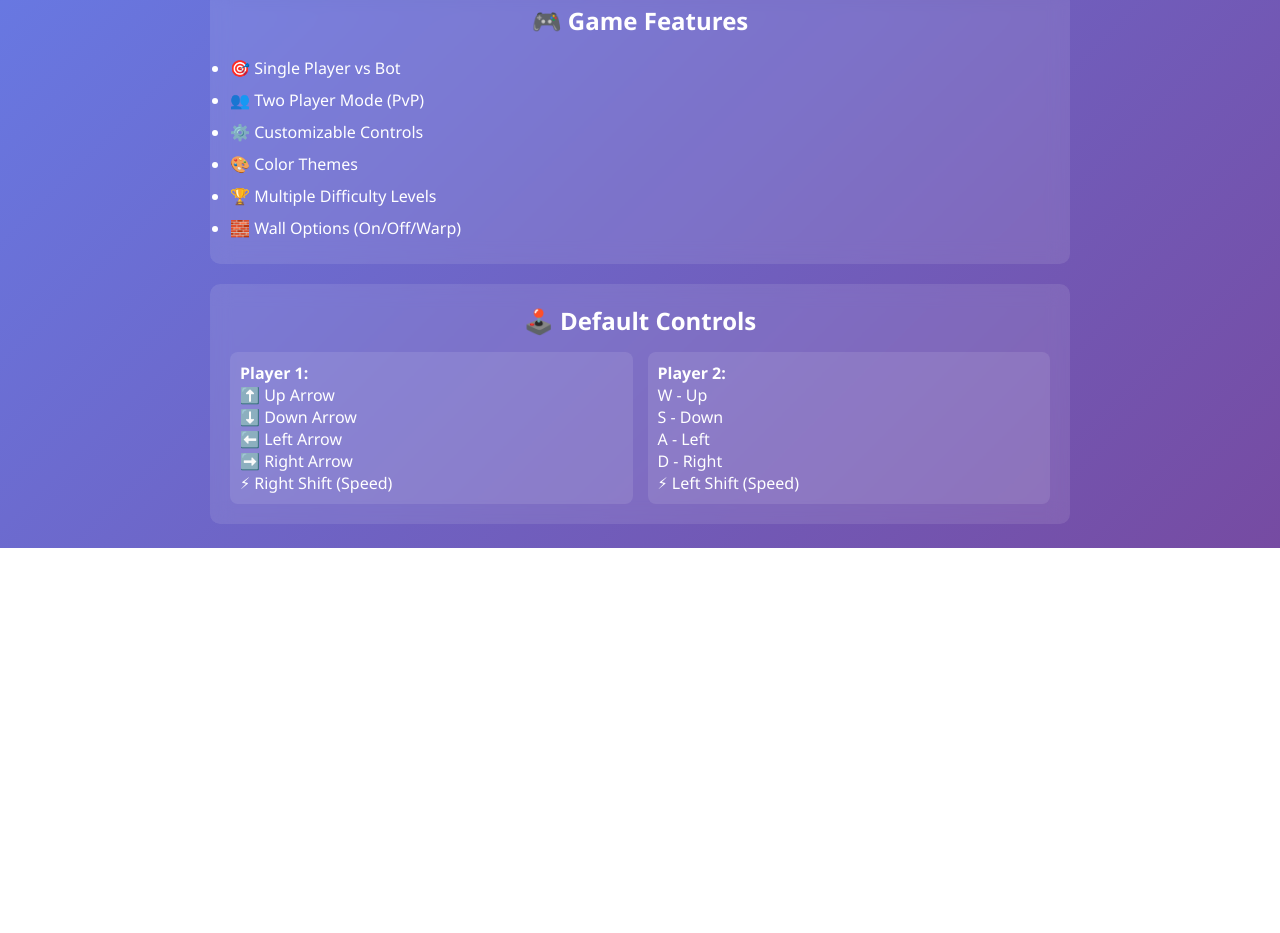
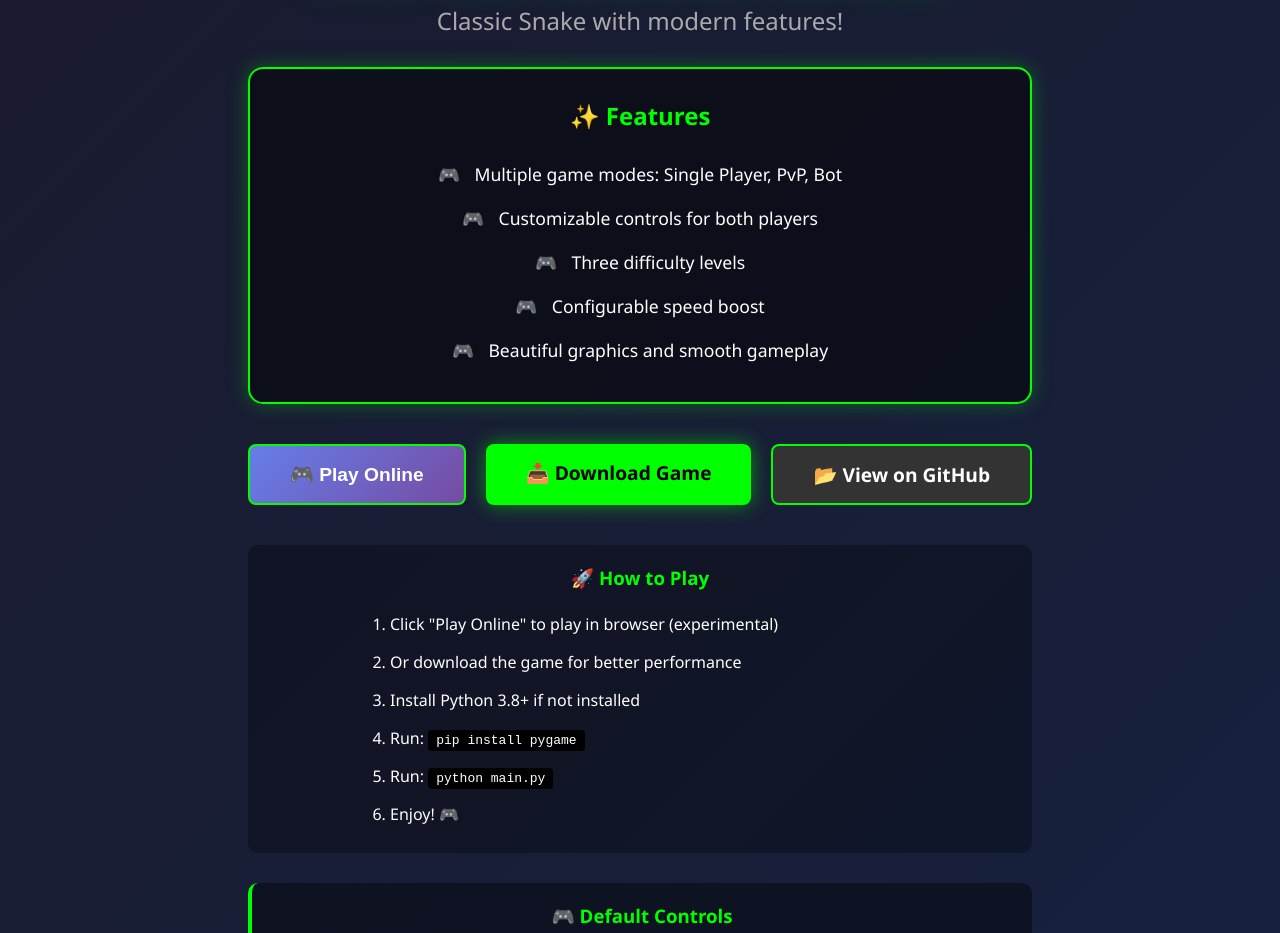
Before and after one commit to zhirkoalexander-maker/snakegame, a plain HTML site: page index.html in a window 1280 px wide. Shown: the part 252-1185 px from the top of the page. Before the commit the page ends 800 px from the top, so only its background shows below. Drawn offline with Linux system fonts and the light colour scheme.

Commit message:
Add Play Online button with game overlay

```diff
--- a/index.html
+++ b/index.html
@@ -3,76 +3,221 @@
 <head>
     <meta charset="UTF-8">
     <meta name="viewport" content="width=device-width, initial-scale=1.0">
-    <title>Snake Game 🐍</title>
+    <title>Super Snake Game</title>
     <style>
         * {
             margin: 0;
             padding: 0;
             box-sizing: border-box;
         }
+
         body {
+            background: linear-gradient(135deg, #1a1a2e 0%, #16213e 100%);
             font-family: 'Segoe UI', Tahoma, Geneva, Verdana, sans-serif;
-            background: linear-gradient(135deg, #667eea 0%, #764ba2 100%);
+            color: #fff;
             min-height: 100vh;
             display: flex;
-            flex-direction: column;
+            justify-content: center;
             align-items: center;
-            justify-content: center;
-            color: white;
+            padding: 20px;
         }
+
         .container {
-            max-width: 900px;
-            width: 100%;
-            padding: 20px;
+            max-width: 800px;
             text-align: center;
         }
+
         h1 {
-            font-size: 3em;
+            font-size: 4em;
             margin-bottom: 20px;
-            text-shadow: 2px 2px 4px rgba(0,0,0,0.3);
+            text-shadow: 0 0 30px rgba(0, 255, 0, 0.7);
+            color: #00ff00;
+            animation: glow 2s ease-in-out infinite;
         }
-        .game-container {
+
+        @keyframes glow {
+            0%, 100% { text-shadow: 0 0 30px rgba(0, 255, 0, 0.7); }
+            50% { text-shadow: 0 0 50px rgba(0, 255, 0, 1); }
+        }
+
+        .subtitle {
+            font-size: 1.5em;
+            margin-bottom: 30px;
+            color: #aaa;
+        }
+
+        .features {
+            background: rgba(0, 0, 0, 0.5);
+            padding: 30px;
+            border-radius: 15px;
+            margin: 30px 0;
+            border: 2px solid #00ff00;
+            box-shadow: 0 0 20px rgba(0, 255, 0, 0.3);
+        }
+
+        .features h2 {
+            color: #00ff00;
+            margin-bottom: 20px;
+        }
+
+        .features ul {
+            list-style: none;
+            padding: 0;
+        }
+
+        .features li {
+            padding: 10px 0;
+            font-size: 1.1em;
+        }
+
+        .features li::before {
+            content: "🎮 ";
+            margin-right: 10px;
+        }
+
+        .buttons {
+            display: flex;
+            gap: 20px;
+            justify-content: center;
+            margin-top: 40px;
+            flex-wrap: wrap;
+        }
+
+        .btn {
+            padding: 15px 40px;
+            font-size: 1.2em;
+            border: none;
+            border-radius: 8px;
+            cursor: pointer;
+            transition: all 0.3s;
+            text-decoration: none;
+            display: inline-block;
+            font-weight: bold;
+        }
+
+        .btn-primary {
+            background: #00ff00;
+            color: #000;
+            box-shadow: 0 0 20px rgba(0, 255, 0, 0.5);
+        }
+
+        .btn-primary:hover {
+            background: #00cc00;
+            transform: scale(1.05);
+            box-shadow: 0 0 30px rgba(0, 255, 0, 0.8);
+        }
+
+        .btn-secondary {
+            background: #333;
+            color: #fff;
+            border: 2px solid #00ff00;
+        }
+
+        .btn-secondary:hover {
+            background: #444;
+            transform: scale(1.05);
+        }
+
+        .btn-play {
+            background: linear-gradient(135deg, #667eea 0%, #764ba2 100%);
+            color: #fff;
+            border: 2px solid #00ff00;
+        }
+
+        .btn-play:hover {
+            background: linear-gradient(135deg, #764ba2 0%, #667eea 100%);
+            transform: scale(1.05);
+            box-shadow: 0 0 30px rgba(102, 126, 234, 0.8);
+        }
+
+        .instructions {
+            margin-top: 40px;
             background: rgba(0, 0, 0, 0.3);
-            border-radius: 15px;
             padding: 20px;
-            margin: 20px auto;
-            box-shadow: 0 8px 32px rgba(0,0,0,0.3);
-            backdrop-filter: blur(10px);
+            border-radius: 10px;
         }
-        canvas {
-            border-radius: 10px;
-            box-shadow: 0 4px 16px rgba(0,0,0,0.4);
-            display: block;
+
+        .instructions h3 {
+            color: #00ff00;
+            margin-bottom: 15px;
+        }
+
+        .instructions ol {
+            text-align: left;
+            max-width: 500px;
             margin: 0 auto;
         }
-        .info {
-            background: rgba(255, 255, 255, 0.1);
+
+        .instructions li {
+            padding: 8px 0;
+        }
+
+        .snake-icon {
+            font-size: 5em;
+            margin-bottom: 20px;
+            animation: float 3s ease-in-out infinite;
+        }
+
+        @keyframes float {
+            0%, 100% { transform: translateY(0px); }
+            50% { transform: translateY(-20px); }
+        }
+
+        .controls-info {
+            margin-top: 30px;
+            padding: 20px;
+            background: rgba(0, 0, 0, 0.4);
             border-radius: 10px;
-            padding: 20px;
-            margin-top: 20px;
-            backdrop-filter: blur(10px);
+            border-left: 4px solid #00ff00;
         }
-        .info h2 {
-            margin-bottom: 15px;
+
+        .controls-info h3 {
+            color: #00ff00;
+            margin-bottom: 10px;
+        }
+
+        #game-container {
+            display: none;
+            position: fixed;
+            top: 0;
+            left: 0;
+            width: 100%;
+            height: 100%;
+            background: rgba(0, 0, 0, 0.95);
+            z-index: 1000;
+            justify-content: center;
+            align-items: center;
+            flex-direction: column;
+        }
+
+        #game-container.active {
+            display: flex;
+        }
+
+        #close-game {
+            position: absolute;
+            top: 20px;
+            right: 20px;
+            background: #ff4444;
+            color: white;
+            border: none;
+            padding: 10px 20px;
+            border-radius: 5px;
+            cursor: pointer;
+            font-size: 1em;
+            font-weight: bold;
+        }
+
+        #close-game:hover {
+            background: #cc0000;
+        }
+
+        .loading {
             font-size: 1.5em;
-        }
-        .controls {
-            display: grid;
-            grid-template-columns: repeat(auto-fit, minmax(200px, 1fr));
-            gap: 15px;
-            text-align: left;
-            margin-top: 15px;
-        }
-        .control-item {
-            background: rgba(255, 255, 255, 0.1);
-            padding: 10px;
-            border-radius: 8px;
-        }
-        .loading {
-            font-size: 1.2em;
-            margin: 20px 0;
+            color: #00ff00;
             animation: pulse 2s infinite;
         }
+
         @keyframes pulse {
             0%, 100% { opacity: 1; }
             50% { opacity: 0.5; }
@@ -102,64 +247,93 @@
 </head>
 <body>
     <div class="container">
-        <h1>🐍 Snake Game 🐍</h1>
+        <div class="snake-icon">🐍</div>
+        <h1>SUPER SNAKE GAME</h1>
+        <p class="subtitle">Classic Snake with modern features!</p>
 
-        <div class="game-container">
-            <div id="pygame_canvas" style="margin: 0 auto;">
-                <div class="loading">Loading game... Please wait ⏳</div>
+        <div class="features">
+            <h2>✨ Features</h2>
+            <ul>
+                <li>Multiple game modes: Single Player, PvP, Bot</li>
+                <li>Customizable controls for both players</li>
+                <li>Three difficulty levels</li>
+                <li>Configurable speed boost</li>
+                <li>Beautiful graphics and smooth gameplay</li>
+            </ul>
+        </div>
+
+        <div class="buttons">
+            <button onclick="startGame()" class="btn btn-play">
+                🎮 Play Online
+            </button>
+            <a href="https://github.com/zhirkoalexander-maker/snakegame/archive/refs/heads/main.zip" class="btn btn-primary">
+                📥 Download Game
+            </a>
+            <a href="https://github.com/zhirkoalexander-maker/snakegame" class="btn btn-secondary" target="_blank">
+                📂 View on GitHub
+            </a>
+        </div>
+
+        <div class="instructions">
+            <h3>🚀 How to Play</h3>
+            <ol>
+                <li>Click "Play Online" to play in browser (experimental)</li>
+                <li>Or download the game for better performance</li>
+                <li>Install Python 3.8+ if not installed</li>
+                <li>Run: <code style="background: #000; padding: 3px 8px; border-radius: 4px;">pip install pygame</code></li>
+                <li>Run: <code style="background: #000; padding: 3px 8px; border-radius: 4px;">python main.py</code></li>
+                <li>Enjoy! 🎮</li>
+            </ol>
+        </div>
+
+        <div class="controls-info">
+            <h3>🎮 Default Controls</h3>
+            <p><strong>Player 1:</strong> Arrow Keys + Right Shift (speedup)</p>
+            <p><strong>Player 2:</strong> WASD + Left Shift (speedup)</p>
+            <p style="margin-top: 10px; color: #aaa;">All controls are customizable in-game!</p>
+        </div>
+
+        <div style="margin-top: 40px; color: #666;">
+            <p>Made with ❤️ using Pygame</p>
+            <p style="margin-top: 10px;">© 2026 - Free to use and modify</p>
         </div>
     </div>
 
-        <div class="info">
-            <h2>🎮 Game Features</h2>
-            <ul style="text-align: left; line-height: 2;">
-                <li>🎯 Single Player vs Bot</li>
-                <li>👥 Two Player Mode (PvP)</li>
-                <li>⚙️ Customizable Controls</li>
-                <li>🎨 Color Themes</li>
-                <li>🏆 Multiple Difficulty Levels</li>
-                <li>🧱 Wall Options (On/Off/Warp)</li>
-            </ul>
-        </div>
-
-        <div class="info">
-            <h2>🕹️ Default Controls</h2>
-            <div class="controls">
-                <div class="control-item">
-                    <strong>Player 1:</strong><br>
-                    ⬆️ Up Arrow<br>
-                    ⬇️ Down Arrow<br>
-                    ⬅️ Left Arrow<br>
-                    ➡️ Right Arrow<br>
-                    ⚡ Right Shift (Speed)
-                </div>
-                <div class="control-item">
-                    <strong>Player 2:</strong><br>
-                    W - Up<br>
-                    S - Down<br>
-                    A - Left<br>
-                    D - Right<br>
-                    ⚡ Left Shift (Speed)
-                </div>
-            </div>
+    <div id="game-container">
+        <button id="close-game" onclick="closeGame()">✖ Close Game</button>
+        <div id="pygame_canvas">
+            <div class="loading">Loading game... Please wait ⏳</div>
         </div>
     </div>
 
     <script src="https://pygame-web.github.io/archives/0.9/pythons.js" type="module"></script>
     <script type="application/javascript">
-        window.addEventListener('load', async () => {
+        function startGame() {
+            document.getElementById('game-container').classList.add('active');
+            loadGame();
+        }
+
+        function closeGame() {
+            document.getElementById('game-container').classList.remove('active');
+        }
+
+        async function loadGame() {
+            try {
                 const pyodideWorker = new Worker('./pyodide-worker.js');
 
                 pyodideWorker.onmessage = (event) => {
                     if (event.data.type === 'ready') {
                         document.querySelector('.loading').textContent = 'Game loaded! Starting...';
                     } else if (event.data.type === 'error') {
-                    document.querySelector('.loading').textContent = 'Error loading game: ' + event.data.message;
+                        document.querySelector('.loading').textContent = 'Error: ' + event.data.message;
                     }
                 };
 
                 pyodideWorker.postMessage({ type: 'loadPygame' });
-        });
+            } catch (error) {
+                document.querySelector('.loading').textContent = 'Error loading game. Try downloading instead.';
+            }
+        }
     </script>
 </body>
 </html>
```
Lines whose indentation alone changed are shown as unchanged.
